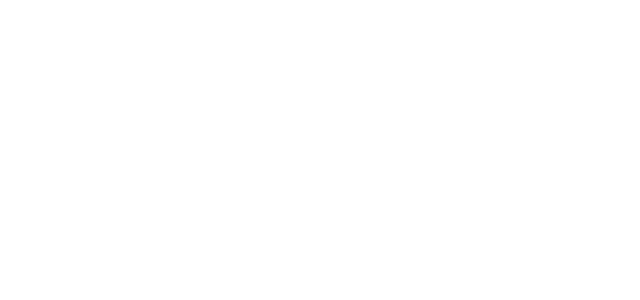
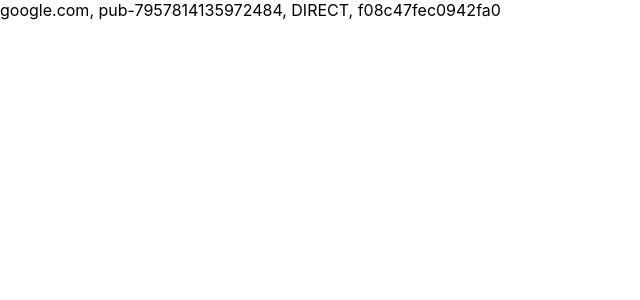
Before and after one commit to samirgoel3/mockloc-reactapp-netlify, a React (Create React App) app in the folder mockloc-reactapp-netlify/: page /app-ads.txt in a window 1280 px wide. Before the commit this address had no page. Shown: the top 300 px of the page, without its empty margins (0-640 px from the left). Built offline with nearby package versions, Linux system fonts and the light colour scheme.

Commit message:
google verification added

```diff
--- a/mockloc-reactapp-netlify/public/index.html
+++ b/mockloc-reactapp-netlify/public/index.html
@@ -24,6 +24,7 @@
 <meta name="viewport" content="width=device-width, initial-scale=1" />
 <meta name="theme-color" content="#000000" />
 <meta name="description" content="Web site created using create-react-app" />
+<meta name="google-site-verification" content="z5nxvqJioPoUlAwSpMpIZoxTDhZU758wkSnsNIqd5-o" />
 <link rel="apple-touch-icon" href="%PUBLIC_URL%/logo192.png" />
 <!--
     manifest.json provides metadata used when your web app is installed on a
--- a/mockloc-reactapp-netlify/src/App.tsx
+++ b/mockloc-reactapp-netlify/src/App.tsx
@@ -3,6 +3,7 @@ import './App.css';
 import { BrowserRouter, Routes, Route } from 'react-router-dom';
 import HomePage from './pages/home';
 import Deeplink from './pages/deeplink';
+import AppAddTxt from './pages/app-add-txt/index';
 
 
 const App = () => {
@@ -10,8 +11,10 @@ const App = () => {
     <BrowserRouter>
       <Routes>
         <Route path='/' element={<HomePage />} />
+        <Route path='/app-ads.txt' element={<AppAddTxt/>} />
         <Route path='/dl-stpoint' element={<Deeplink />} />
         <Route path='/dl-playlist-points' element={<Deeplink />} />
+
       </Routes>
     </BrowserRouter>
   );
--- /dev/null
+++ b/mockloc-reactapp-netlify/src/pages/app-add-txt/app-add-txt.tsx
@@ -0,0 +1,8 @@
+import React, { Component } from 'react'
+import AppAddTxtView from './app-app-txt-view'
+
+const AppAddTxt:React.FC = ()=>{
+    return <AppAddTxtView/>
+}
+
+export default AppAddTxt ;
--- /dev/null
+++ b/mockloc-reactapp-netlify/src/pages/app-add-txt/app-app-txt-view.tsx
@@ -0,0 +1,8 @@
+import React from 'react';
+const AppAddTxtView:React.FC = ()=>{
+    return (
+        <div>google.com, pub-7957814135972484, DIRECT, f08c47fec0942fa0</div>
+    )
+}
+
+export default AppAddTxtView;
--- /dev/null
+++ b/mockloc-reactapp-netlify/src/pages/app-add-txt/index.tsx
@@ -0,0 +1,2 @@
+import AppAddTxt from "./app-add-txt";
+export default AppAddTxt;
```
Also changed, not shown: mockloc-reactapp-netlify/src/files/app-add.txt (added).
